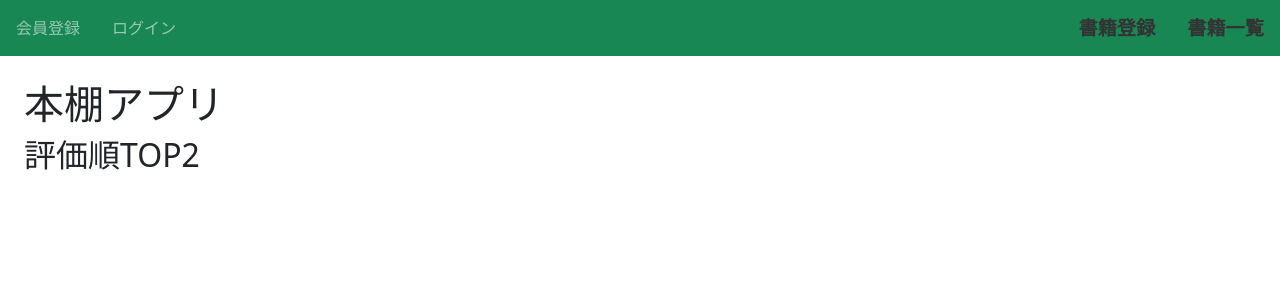
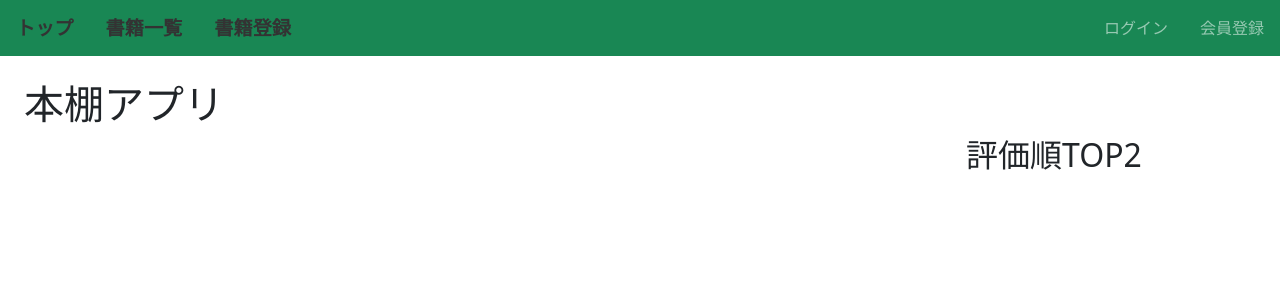
Before and after one commit to hosomatu/hackathon-basic-sample, a Django app: page / in a window 1280 px wide. Shown: the top 300 px of the page. Run offline with Django 3.2, Linux system fonts and the light colour scheme; data that the repository does not hold is empty.

Commit message:
気になる部分を手直し

```diff
--- a/hackathonbasic/book/templates/book/index.html
+++ b/hackathonbasic/book/templates/book/index.html
@@ -1,8 +1,8 @@
 {% extends 'base.html' %}
+{% load static %}
 
 {% block title %}本棚アプリ{% endblock %}
 {% block h1 %}本棚アプリ{% endblock %}
-
 
 {% block content %}
 <div class="row">
@@ -11,7 +11,11 @@
 	{% for item in object_list %}
 		<div class="p-4 m-4 bg-light border border-success rounded" style="text-align: left;">
 			<h2 class="text-success">{{ item.title }}</h2>
-			<img src="{{ item.thumbnail.url }}" class="img-thumbnail" /> <!-- ファイルがMEDIA_ROOT以下に保存されているとき、TextFieldクラスのurlプロパティによって、そのファイルにアクセスすることができる。 -->
+			{% if item.thumbnail %}
+				<img src="{{ item.thumbnail.url }}" class="img-thumbnail" /> <!-- ファイルがMEDIA_ROOT以下に保存されているとき、TextFieldクラスのurlプロパティによって、そのファイルにアクセスすることができる。 -->
+			{% else %}
+				<img src="/media/no.jpeg" alt="デフォルト画像" />
+			{% endif %}
 			<h6>{{ item.category }}</h6>
 			<div class="mt-3">
 				<!-- 詳細へのリンク。urlの名前を使用している -->
--- a/hackathonbasic/book/views.py
+++ b/hackathonbasic/book/views.py
@@ -26,6 +26,11 @@
     model = Book
     fields = ('title', 'text', 'category', 'thumbnail') # フォームの内容
     success_url = reverse_lazy('list-book') # reverce逆の動作。つまり普段はurlからviewsの名前を得ているがそれの逆(viewの名前からurlを得る)を行う。lazyによりDjangoの初期化のタイミングで処理が走らないように送らせている。
+
+    def form_valid(self, form): # 元々CreateViewに定義されているform_validをオーバーライド
+        # ログインしているユーザーをBookインスタンスのuserフィールドに設定
+        form.instance.user = self.request.user # form.instance は保存前の Book オブジェクトのこと
+        return super().form_valid(form) # 親クラスの form_valid メソッドが実行されます。この処理でフォームの内容がデータベースに保存されます。
 
 class DeleteBookView(LoginRequiredMixin, DeleteView) :
     template_name = 'book/book_confirm_delete.html'
--- a/hackathonbasic/templates/base.html
+++ b/hackathonbasic/templates/base.html
@@ -1,14 +1,14 @@
 {% load static %} <!-- staticファイルにあるcssを読み込めるようにする -->
 <!doctype html>
-<html lang="ar" dir="rtl">
+<html lang="ja" dir="ltr">
 	<head>
 		<!-- Required meta tags -->
 		<meta charset="utf-8">
 		<meta name="viewport" content="width=device-width, initial-scale=1">
 
 		<!-- CDNにてBootstrapを使用 -->
-		 <!-- そもそもlinkタグとは外部のスタイルシートをHTMLにリンクさせるためのタグ -->
-		<link rel="stylesheet" href="https://cdn.jsdelivr.net/npm/bootstrap@5.3.3/dist/css/bootstrap.rtl.min.css" integrity="sha384-dpuaG1suU0eT09tx5plTaGMLBsfDLzUCCUXOY2j/LSvXYuG6Bqs43ALlhIqAJVRb" crossorigin="anonymous">
+		<!-- そもそもlinkタグとは外部のスタイルシートをHTMLにリンクさせるためのタグ -->
+		<link rel="stylesheet" href="https://cdn.jsdelivr.net/npm/bootstrap@5.3.3/dist/css/bootstrap.min.css">
 		<link rel="stylesheet" type="text/css" href="{% static 'book/css/style.css' %}">
 		<title>{% block title %}{% endblock title %}| 本棚アプリ</title>
 	</head>
@@ -16,6 +16,7 @@
 		<!-- As a link -->
 		<nav class="navbar navbar-dark bg-success sticky-top">
 			<div class="navbar-nav d-flex flex-row">
+				<a class="navbar-link mx-3" href="{% url 'index' %}">トップ</a>
 				<a class="navbar-link mx-3" href="{% url 'list-book' %}">書籍一覧</a>
 				<a class="navbar-link mx-3" href="{% url 'create-book' %}">書籍登録</a>
 			</div>
```
Also changed, not shown: hackathonbasic/media/hoge_nNssqU7.jpg (added), hackathonbasic/media/no.jpeg (added).
